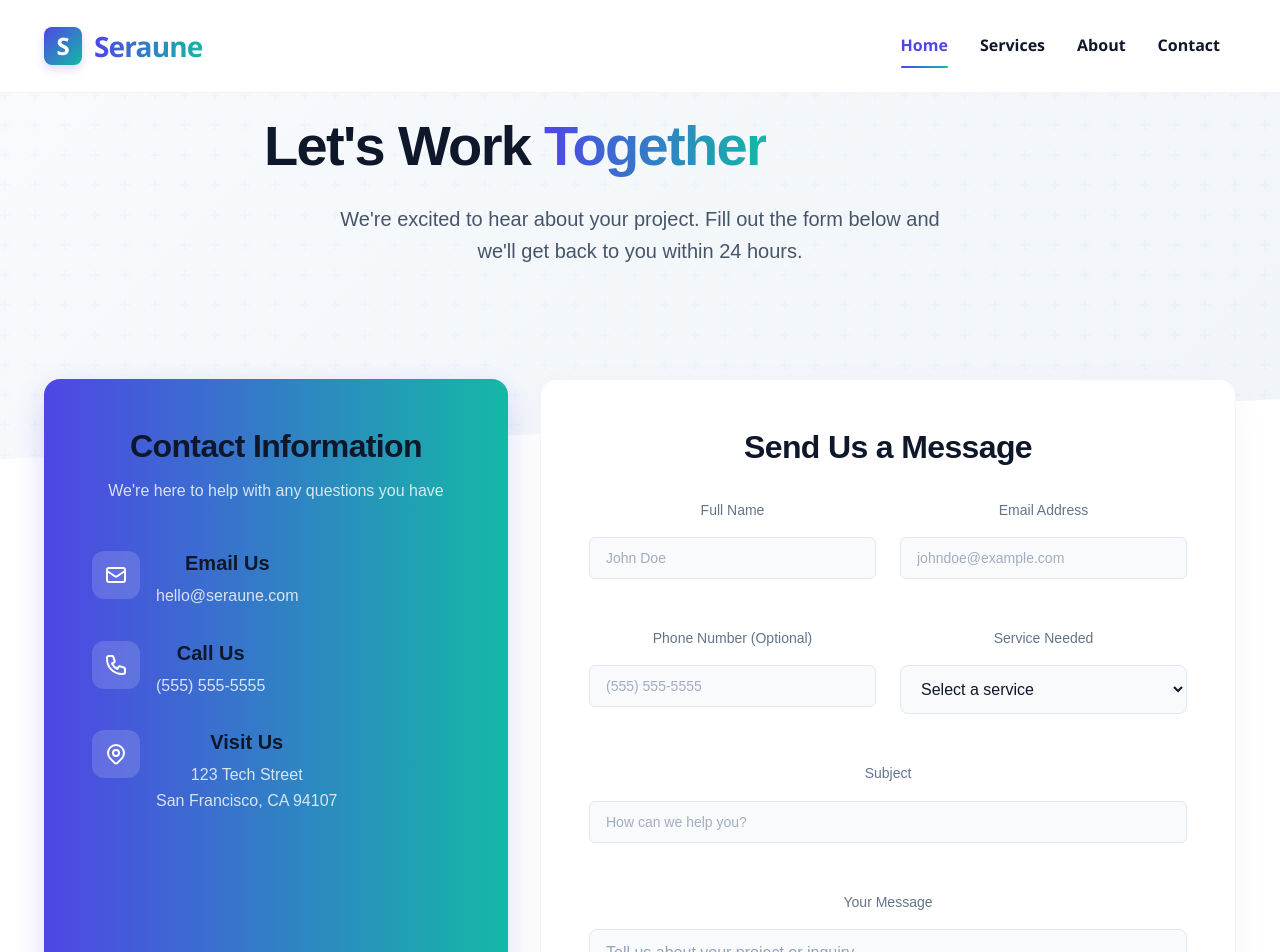
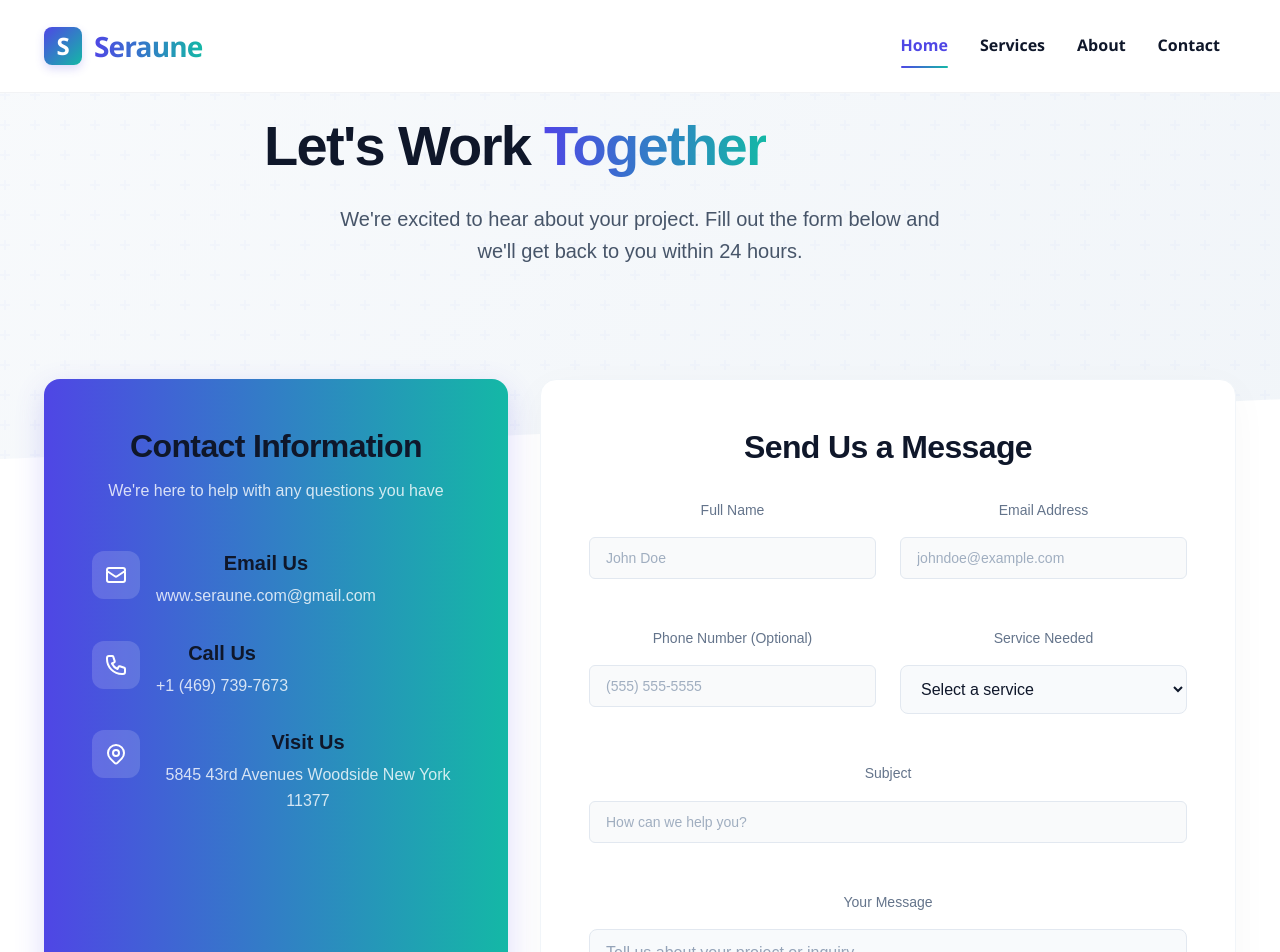
Before and after one commit to DeepakPokhrel1/Seraune1, a React (Create React App) app in the folder frontend/: page /contact in a window 1280 px wide. Shown: the top 952 px of the page. Built offline with nearby package versions, Linux system fonts and the light colour scheme.

Commit message:
Update Contact.js

```diff
--- a/frontend/src/pages/Contact.js
+++ b/frontend/src/pages/Contact.js
@@ -112,7 +112,7 @@ const Contact = () => {
                     </div>
                     <div className="info-content">
                       <h3>Email Us</h3>
-                      <a href="mailto:hello@seraune.com">hello@seraune.com</a>
+                      <a href="mailto:www.seraune.com@gmail.com">www.seraune.com@gmail.com</a>
                     </div>
                   </div>
 
@@ -124,7 +124,7 @@ const Contact = () => {
                     </div>
                     <div className="info-content">
                       <h3>Call Us</h3>
-                      <a href="tel:+15555555555">(555) 555-5555</a>
+                      <a href="tel:+1 (469) 739-7673">+1 (469) 739-7673</a>
                     </div>
                   </div>
 
@@ -137,7 +137,7 @@ const Contact = () => {
                     </div>
                     <div className="info-content">
                       <h3>Visit Us</h3>
-                      <p>123 Tech Street<br />San Francisco, CA 94107</p>
+                      <p>5845 43rd Avenues Woodside New York 11377</p>
                     </div>
                   </div>
                 </div>
@@ -145,12 +145,12 @@ const Contact = () => {
                 <div className="social-links">
                   <h3>Connect With Us</h3>
                   <div className="social-icons">
-                    <a href="https://twitter.com" target="_blank" rel="noopener noreferrer" className="social-icon twitter">
+                    <a href="https://x.com/i/flow/login?redirect_after_login=%2Fseraune" target="_blank" rel="noopener noreferrer" className="social-icon twitter">
                       <svg xmlns="http://www.w3.org/2000/svg" width="24" height="24" viewBox="0 0 24 24" fill="currentColor">
                         <path d="M24 4.557c-.883.392-1.832.656-2.828.775 1.017-.609 1.798-1.574 2.165-2.724-.951.564-2.005.974-3.127 1.195-.897-.957-2.178-1.555-3.594-1.555-3.179 0-5.515 2.966-4.797 6.045-4.091-.205-7.719-2.165-10.148-5.144-1.29 2.213-.669 5.108 1.523 6.574-.806-.026-1.566-.247-2.229-.616-.054 2.281 1.581 4.415 3.949 4.89-.693.188-1.452.232-2.224.084.626 1.956 2.444 3.379 4.6 3.419-2.07 1.623-4.678 2.348-7.29 2.04 2.179 1.397 4.768 2.212 7.548 2.212 9.142 0 14.307-7.721 13.995-14.646.962-.695 1.797-1.562 2.457-2.549z"/>
                       </svg>
                     </a>
-                    <a href="https://facebook.com" target="_blank" rel="noopener noreferrer" className="social-icon facebook">
+                    <a href="https://www.facebook.com/people/Seraune/61572012682741/?mibextid=wwXIfr&rdid=ySPGH2RJizzv9x1t&share_url=https%3A%2F%2Fwww.facebook.com%2Fshare%2F1HDnzmLq4G%2F%3Fmibextid%3DwwXIfr" target="_blank" rel="noopener noreferrer" className="social-icon facebook">
                       <svg xmlns="http://www.w3.org/2000/svg" width="24" height="24" viewBox="0 0 24 24" fill="currentColor">
                         <path d="M9 8h-3v4h3v12h5v-12h3.642l.358-4h-4v-1.667c0-.955.192-1.333 1.115-1.333h2.885v-5h-3.808c-3.596 0-5.192 1.583-5.192 4.615v3.385z"/>
                       </svg>
@@ -160,7 +160,7 @@ const Contact = () => {
                         <path d="M4.98 3.5c0 1.381-1.11 2.5-2.48 2.5s-2.48-1.119-2.48-2.5c0-1.38 1.11-2.5 2.48-2.5s2.48 1.12 2.48 2.5zm.02 4.5h-5v16h5v-16zm7.982 0h-4.968v16h4.969v-8.399c0-4.67 6.029-5.052 6.029 0v8.399h4.988v-10.131c0-7.88-8.922-7.593-11.018-3.714v-2.155z"/>
                       </svg>
                     </a>
-                    <a href="https://instagram.com" target="_blank" rel="noopener noreferrer" className="social-icon instagram">
+                    <a href="https://www.instagram.com/seraune_dot_com/?utm_source=ig_web_button_share_sheet&igsh=ZDNlZDc0MzIxNw%3D%3D#" target="_blank" rel="noopener noreferrer" className="social-icon instagram">
                       <svg xmlns="http://www.w3.org/2000/svg" width="24" height="24" viewBox="0 0 24 24" fill="currentColor">
                         <path d="M12 2.163c3.204 0 3.584.012 4.85.07 3.252.148 4.771 1.691 4.919 4.919.058 1.265.069 1.645.069 4.849 0 3.205-.012 3.584-.069 4.849-.149 3.225-1.664 4.771-4.919 4.919-1.266.058-1.644.07-4.85.07-3.204 0-3.584-.012-4.849-.07-3.26-.149-4.771-1.699-4.919-4.92-.058-1.265-.07-1.644-.07-4.849 0-3.204.013-3.583.07-4.849.149-3.227 1.664-4.771 4.919-4.919 1.266-.057 1.645-.069 4.849-.069zm0-2.163c-3.259 0-3.667.014-4.947.072-4.358.2-6.78 2.618-6.98 6.98-.059 1.281-.073 1.689-.073 4.948 0 3.259.014 3.668.072 4.948.2 4.358 2.618 6.78 6.98 6.98 1.281.058 1.689.072 4.948.072 3.259 0 3.668-.014 4.948-.072 4.354-.2 6.782-2.618 6.979-6.98.059-1.28.073-1.689.073-4.948 0-3.259-.014-3.667-.072-4.947-.196-4.354-2.617-6.78-6.979-6.98-1.281-.059-1.69-.073-4.949-.073zm0 5.838c-3.403 0-6.162 2.759-6.162 6.162s2.759 6.163 6.162 6.163 6.162-2.759 6.162-6.163c0-3.403-2.759-6.162-6.162-6.162zm0 10.162c-2.209 0-4-1.79-4-4 0-2.209 1.791-4 4-4s4 1.791 4 4c0 2.21-1.791 4-4 4zm6.406-11.845c-.796 0-1.441.645-1.441 1.44s.645 1.44 1.441 1.44c.795 0 1.439-.645 1.439-1.44s-.644-1.44-1.439-1.44z"/>
                       </svg>
```
